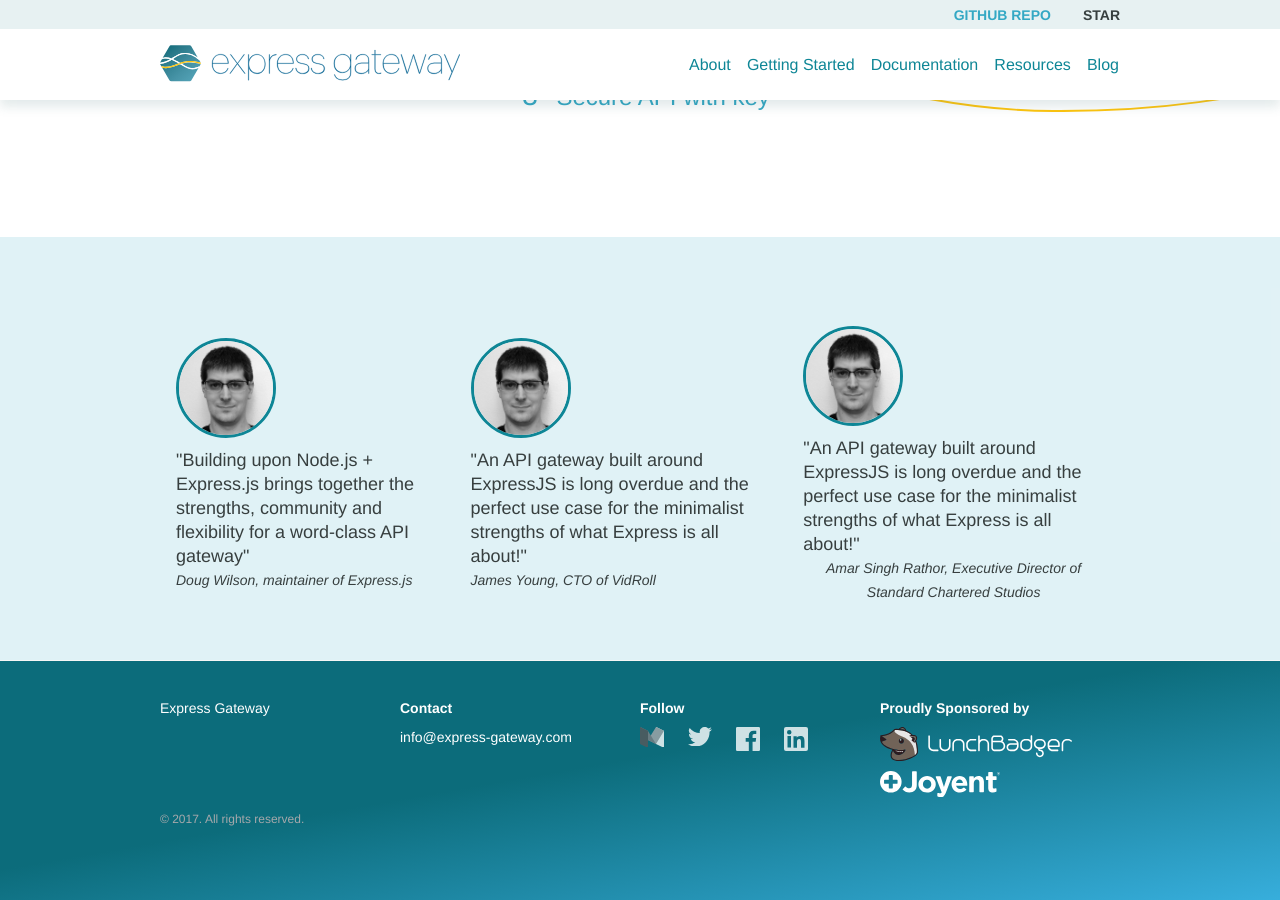
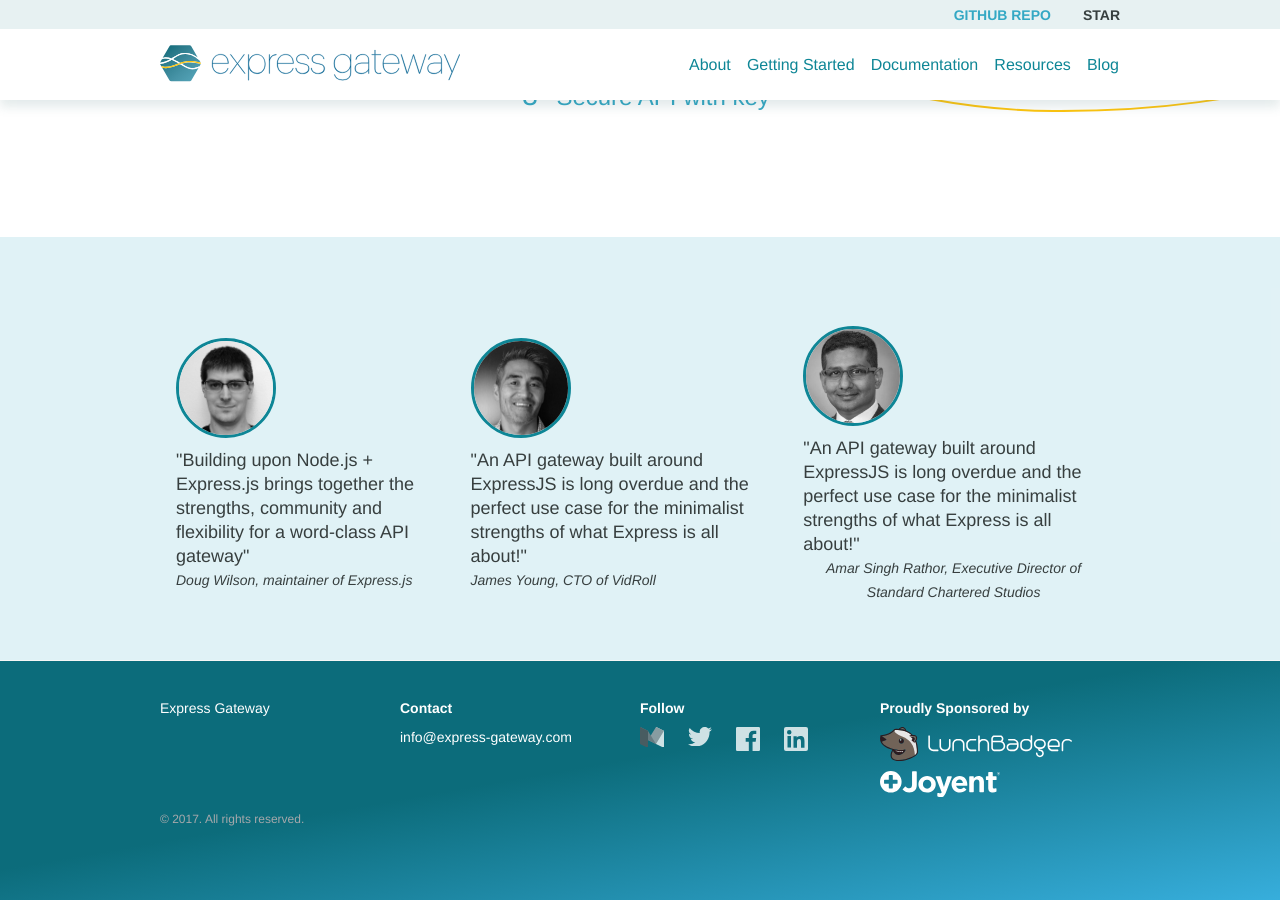
Before and after one commit to ExpressGateway/express-gateway.io, a Jekyll site: the page built from index.md, in a window 1280 px wide and 900 px high, scrolled down 1491 px. Built offline with Jekyll 4.4.1, drawn with Linux system fonts in a browser that asks for light colours; some web fonts are replaced.

Commit message:
add Amar and James photos

```diff
--- a/_layouts/home.html
+++ b/_layouts/home.html
@@ -86,12 +86,12 @@
               <p>Doug Wilson, maintainer of Express.js</p>
           </section>
           <section class="testimonial flex-column">
-              <span class="avatar"><img class="blackandwhite" src="assets/img/Doug.jpg" /></span>
+              <span class="avatar"><img class="blackandwhite" src="assets/img/james.png" /></span>
               <blockquote>"An API gateway built around ExpressJS is long overdue and the perfect use case for the minimalist strengths of what Express is all about!"</blockquote>
               <p>James Young, CTO of VidRoll</p>
           </section>
           <section class="testimonial flex-column">
-              <span class="avatar"><img class="blackandwhite" src="assets/img/Doug.jpg" /></span>
+              <span class="avatar"><img class="blackandwhite" src="assets/img/amar.jpg" /></span>
               <blockquote>"An API gateway built around ExpressJS is long overdue and the perfect use case for the minimalist strengths of what Express is all about!"</blockquote>
               <p>Amar Singh Rathor, Executive Director of Standard Chartered Studios</p>
           </section>
```
Also changed, not shown: assets/img/amar.jpg (added), assets/img/james.png (added).
